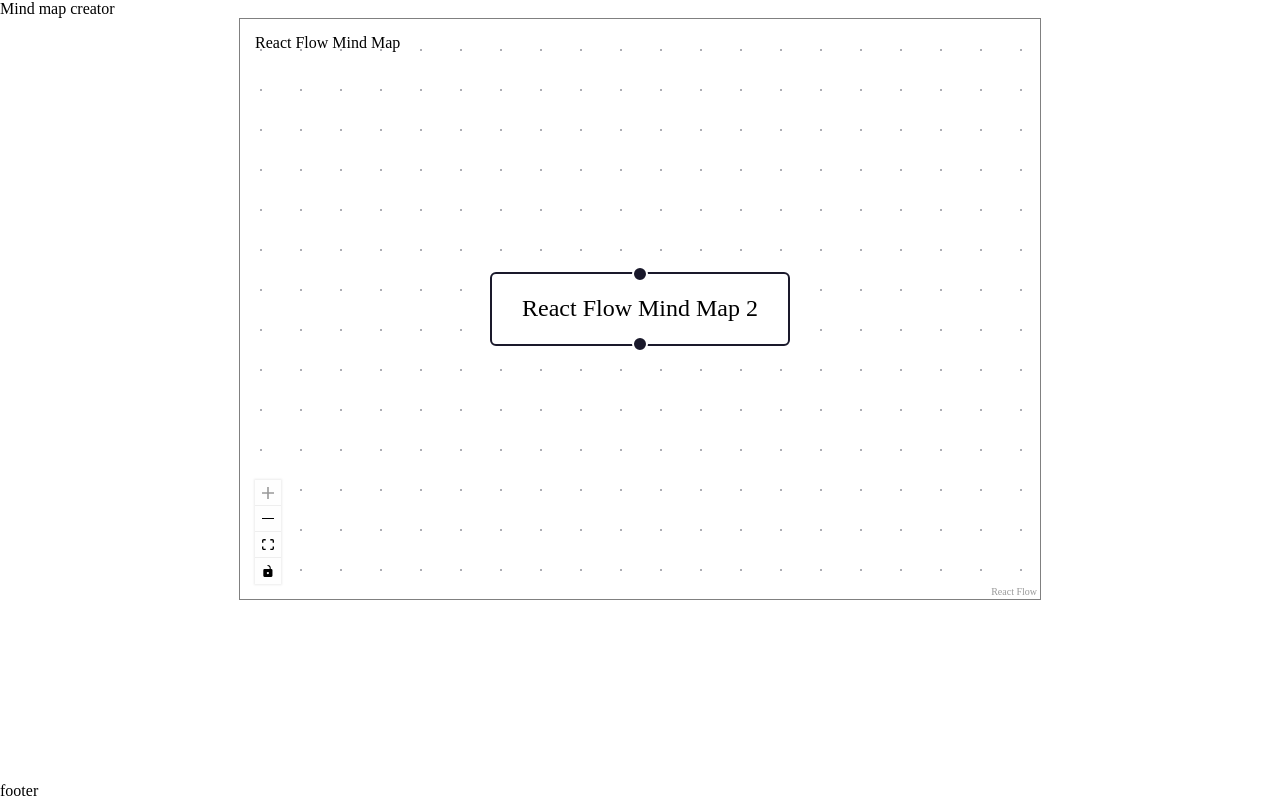
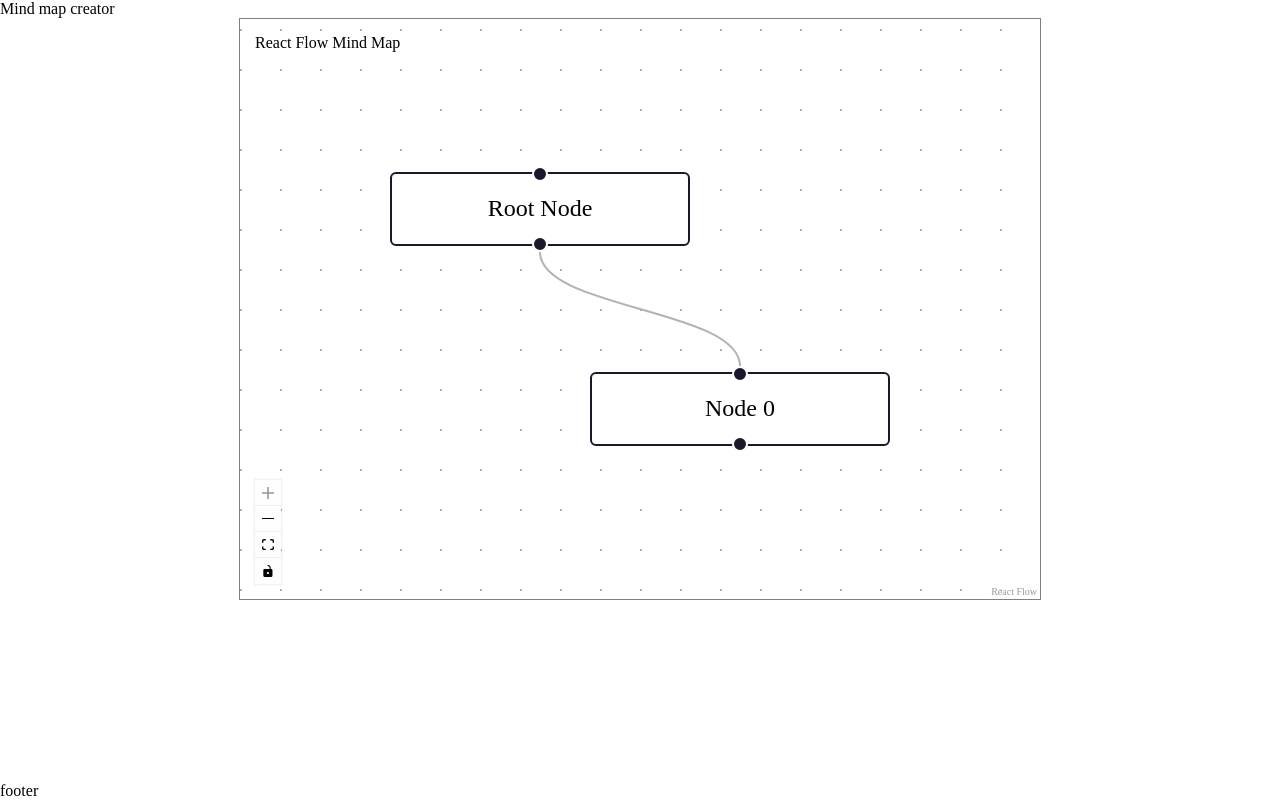
Before and after one commit to yurirodnov/mind-map-creator, a React (Vite) app in the folder mindmap-frontend/: page /editor in a window 1280 px wide. Built offline with nearby package versions, Linux system fonts and the light colour scheme.

Commit message:
add edges

```diff
--- a/mindmap-frontend/src/store.ts
+++ b/mindmap-frontend/src/store.ts
@@ -14,17 +14,17 @@
     {
       id: "root",
       type: "default",
-      data: { label: "React Flow Mind Map" },
+      data: { label: "Root Node" },
       position: { x: 0, y: 0 },
     },
     {
-      id: "root",
+      id: "0",
       type: "default",
-      data: { label: "React Flow Mind Map 2" },
-      position: { x: 0, y: 0 },
+      data: { label: "Node 0" },
+      position: { x: 100, y: 100 },
     },
   ],
-  edges: [],
+  edges: [{ id: "root-0", source: "root", target: "0" }],
   onNodesChange: (changes: NodeChange[]) => {
     set({
       nodes: applyNodeChanges(changes, get().nodes),
```
